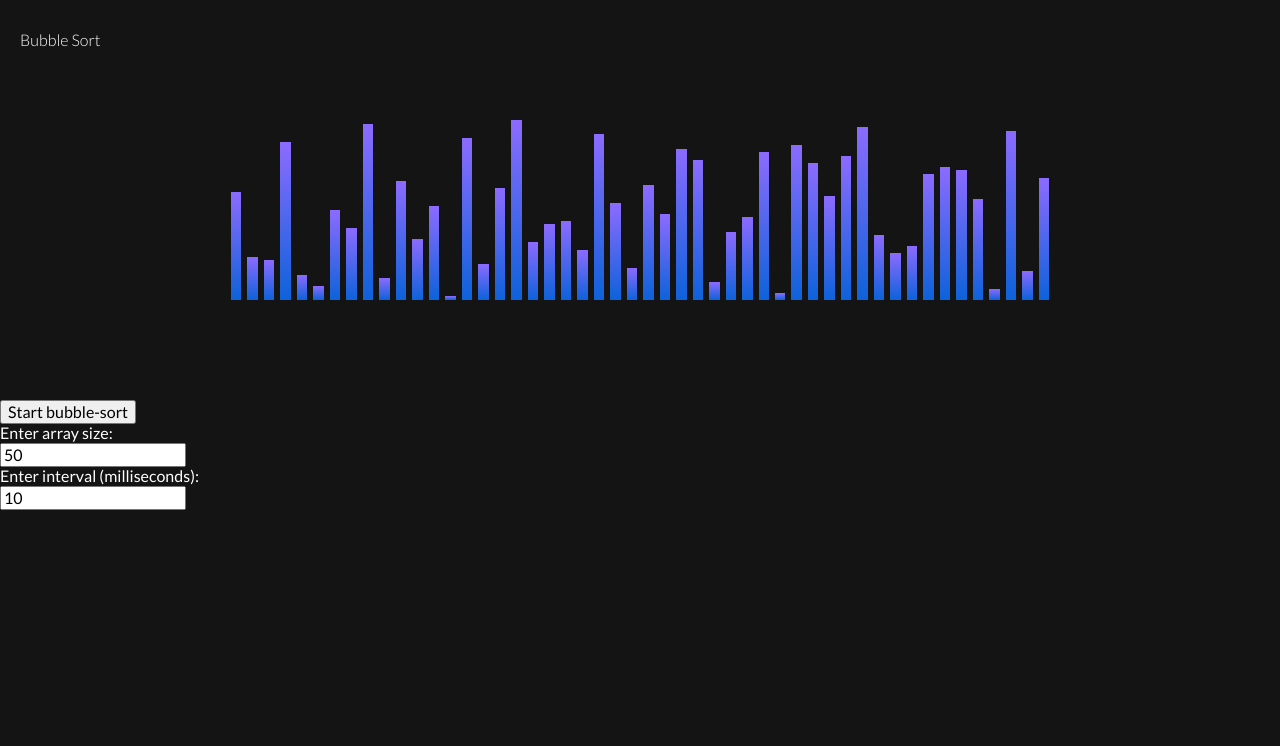
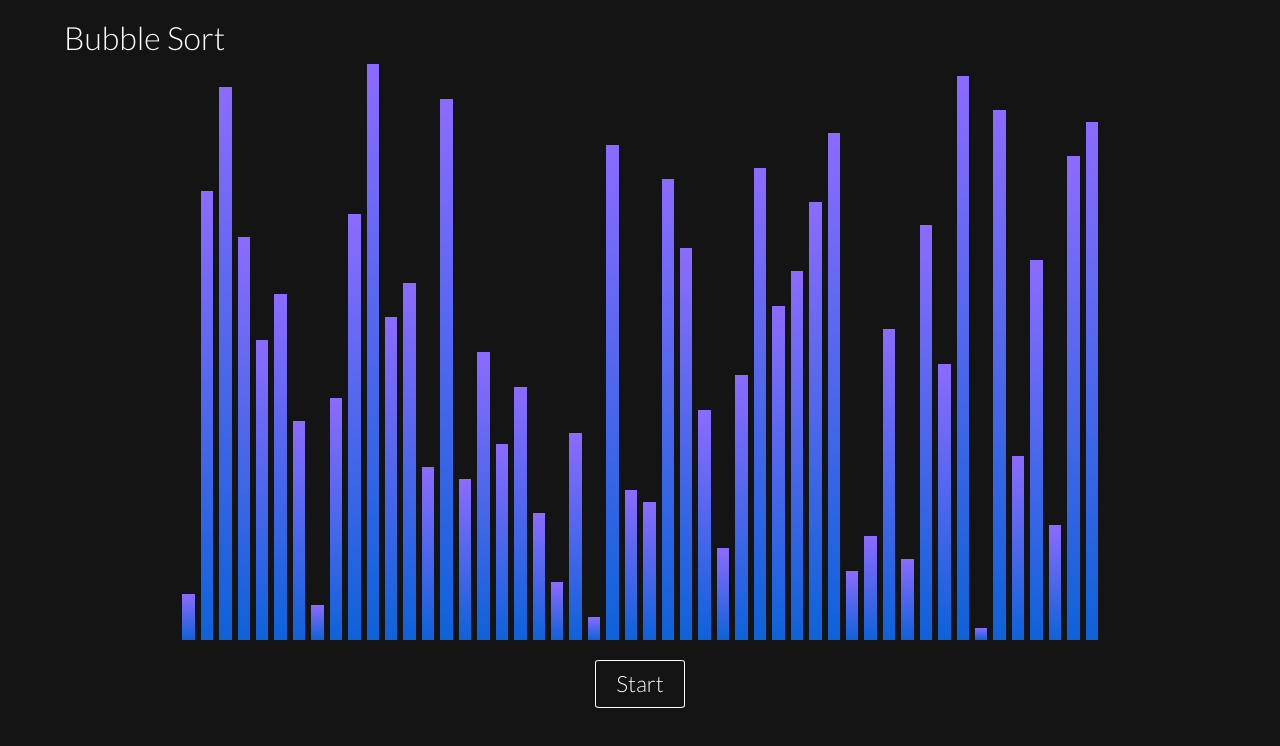
Before and after one commit to vasylenkoval/react-hooks-sorting, a React (Create React App) app: page / in a window 1280 px wide. Shown: the top 746 px of the page. Built offline with nearby package versions, Linux system fonts and the light colour scheme.

Commit message:
Added highlighting for elements that are being moved

```diff
--- a/public/index.html
+++ b/public/index.html
@@ -29,13 +29,27 @@
 
     <!-- global styles below -->
     <style>
+      @keyframes fadein {
+        from {
+          opacity: 0;
+        }
+        to {
+          opacity: 1;
+        }
+      }
+
       body {
         background-color: rgb(20, 20, 20);
         font-family: "Lato", sans-serif;
         color: white;
+        margin: auto;
+        animation: fadein 1s;
       }
 
       html {
+        max-width: 1600px;
+        width: 90%;
+        margin: 0 auto;
         -webkit-box-sizing: border-box;
         -moz-box-sizing: border-box;
         box-sizing: border-box;
--- a/src/components/App.js
+++ b/src/components/App.js
@@ -1,18 +1,49 @@
 import React, { Component } from "react";
 import SortingTable from "./SortingTable/SortingTable";
+import createRandomArr from "../utils/createRandomArr";
+import bubbleSort from "../utils/bubbleSort";
 
 class App extends Component {
   state = {
-    currentAlgorithm: "Bubble Sort"
+    currentAlgorithm: "Bubble Sort",
+    array: [],
+    size: "50",
+    interval: "20"
   };
+
+  componentDidMount() {
+    this.createArray();
+  }
 
   changeAlgorithm = algorithm => {
     this.setState({ currentAlgorithm: algorithm });
   };
 
+  startBubbleSort = () => {
+    const { array, interval } = this.state;
+    const sortingHistory = bubbleSort(array);
+    for (let i = 0; i < sortingHistory.length; i++) {
+      setTimeout(() => {
+        this.setState({ array: sortingHistory[i] });
+      }, (i + 1) * parseInt(interval));
+    }
+  };
+
+  createArray = () => {
+    const { size } = this.state;
+    const arr = createRandomArr(size);
+    this.setState({ array: [...arr] });
+  };
+
   render() {
-    const { currentAlgorithm } = this.state;
-    return <SortingTable currentAlgorithm={currentAlgorithm} />;
+    const { currentAlgorithm, array } = this.state;
+    return (
+      <SortingTable
+        currentAlgorithm={currentAlgorithm}
+        array={array}
+        start={this.startBubbleSort}
+      />
+    );
   }
 }
 
--- a/src/components/SortingTable/SortingTable-styled.js
+++ b/src/components/SortingTable/SortingTable-styled.js
@@ -1,25 +1,44 @@
 import styled from "styled-components";
-
-export const Input = styled.input``;
 
 export const TableWrapper = styled.div`
   position: relative;
 `;
 
+export const Button = styled.button`
+  display: block;
+  margin: 20px auto;
+  border: 1px solid white;
+  padding: 10px 20px;
+  border-radius: 5%;
+  font-size: 1.4rem;
+  color: white;
+  font-weight: 300;
+  background: transparent;
+
+  /* Enable hover only for desktop */
+  @media (min-width: 1100px) {
+    transition: background 0.1s, color 0.1s;
+    cursor: pointer;
+    &:hover {
+      background: white;
+      color: black;
+    }
+  }
+`;
+
 export const Title = styled.h1`
   position: absolute;
   top: 20px;
-  left: 20px;
   font-weight: 300;
-  font-size: 1rem;
+  font-size: 2rem;
+  margin: 0;
 `;
 
 export const Table = styled.div`
   margin: 0 auto;
   width: 80%;
   display: flex;
-  height: 400px;
-  padding: 100px;
+  height: 80vh;
 `;
 
 export const TableItem = styled.div`
@@ -28,4 +47,5 @@ export const TableItem = styled.div`
   height: ${props => (props.height ? props.height : "50%")};
   width: ${props => (props.width ? props.width : "10%")};
   background: linear-gradient(to bottom, rgb(140, 107, 255), rgb(13, 98, 218));
+  ${props => props.selected && "background: red;"}
 `;
--- a/src/components/SortingTable/SortingTable.js
+++ b/src/components/SortingTable/SortingTable.js
@@ -1,99 +1,33 @@
-import React, { Component } from "react";
+import React from "react";
 
-import bubbleSort from "../../utils/bubbleSort";
-import createRandomArr from "../../utils/createRandomArr";
 import {
   Table,
   TableItem,
-  Input,
   Title,
-  TableWrapper
+  TableWrapper,
+  Button
 } from "./SortingTable-styled";
 
-let timeout;
-
-class SortingTable extends Component {
-  state = {
-    array: [],
-    size: "50",
-    interval: "10"
-  };
-
-  componentDidMount() {
-    this.renderArr();
-  }
-
-  renderArr = () => {
-    const { size } = this.state;
-    const arr = createRandomArr(size);
-    this.setState({ array: [...arr] });
-  };
-
-  handleSizeChange = e => {
-    this.setState(
-      {
-        size: e.target.value
-      },
-      () => {
-        this.renderArr();
-      }
-    );
-  };
-
-  handleIntervalChange = e => {
-    this.setState({
-      interval: e.target.value
-    });
-  };
-
-  startBubbleSort = () => {
-    const { array, interval } = this.state;
-    const sortingHistory = bubbleSort(array);
-    for (let i = 0; i < sortingHistory.length; i++) {
-      timeout = setTimeout(() => {
-        this.setState({ array: sortingHistory[i] });
-      }, (i + 1) * parseInt(interval));
-    }
-  };
-
-  renderArray = () => {
-    return this.state.array.map((number, index, arr) => {
+const SortingTable = ({ start, currentAlgorithm, size, array }) => {
+  const renderArray = () =>
+    array.map(({ value, selected }, index, arr) => {
       return (
         <TableItem
-          height={`${(number / arr.length) * 90}%`}
+          key={value}
+          selected={selected}
+          height={`${(value / arr.length) * 90}%`}
           width={`${100 / arr.length}%`}
         />
       );
     });
-  };
 
-  render() {
-    const { array, size, interval } = this.state;
-    const { currentAlgorithm } = this.props;
-    return (
-      <TableWrapper>
-        <Title>{currentAlgorithm}</Title>
-        <Table>{this.renderArray()}</Table>
-        <button onClick={this.startBubbleSort}>Start bubble-sort</button>
-        <div>Enter array size: </div>
-        <Input
-          onChange={this.handleSizeChange}
-          type="number"
-          name="size"
-          id="size"
-          value={size}
-        />
-        <div>Enter interval (milliseconds): </div>
-        <input
-          onChange={this.handleIntervalChange}
-          type="number"
-          name="interval"
-          id="interval"
-          value={interval}
-        />
-      </TableWrapper>
-    );
-  }
-}
+  return (
+    <TableWrapper>
+      <Title>{currentAlgorithm}</Title>
+      <Table>{renderArray()}</Table>
+      <Button onClick={start}>Start</Button>
+    </TableWrapper>
+  );
+};
 
 export default SortingTable;
--- a/src/utils/bubbleSort.js
+++ b/src/utils/bubbleSort.js
@@ -1,21 +1,33 @@
 const bubbleSort = array => {
   let arr = [...array];
   let swap, temp, i;
-  let len = arr.length;
+  const len = arr.length;
   let sortingHistory = [[...arr]];
   do {
     swap = false;
     for (i = 0; i < len - 1; i++) {
-      if (arr[i] > arr[i + 1]) {
+      if (arr[i].value > arr[i + 1].value) {
         temp = arr[i];
         arr[i] = arr[i + 1];
-        arr[i + 1] = temp;
+
+        //highlight current element
+        arr[i + 1] = { ...temp, selected: true };
+
         //save a snapshot to be rendered later
         sortingHistory.push([...arr]);
+
+        //turn highlight off after taking a snapshot
+        arr[i + 1] = { ...temp, selected: false };
         swap = true;
       }
     }
   } while (swap);
+
+  //remove highlight from last snapshot
+  sortingHistory[sortingHistory.length - 1].forEach(
+    el => (el.selected = false)
+  );
+
   return sortingHistory;
 };
 
--- a/src/utils/createRandomArr.js
+++ b/src/utils/createRandomArr.js
@@ -1,7 +1,7 @@
 const createRandomArr = size => {
   let arr = [];
   for (let i = 1; i <= size; i++) {
-    arr.push(i);
+    arr.push({ value: i, selected: false });
   }
   for (let i = 0; i < size; i++) {
     let randomIndex = Math.floor(Math.random() * size);
```
